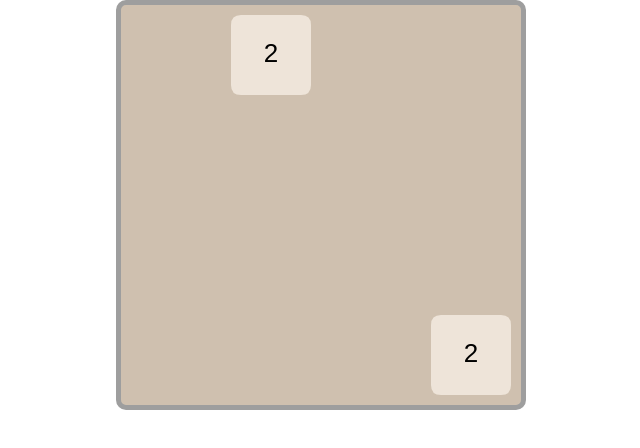
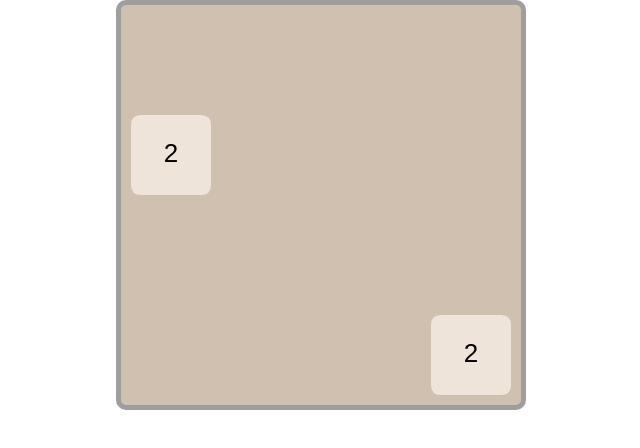
Before and after one commit to permiakovda/game2048, a plain HTML site: page index.html in a window 1280 px wide. Shown: the whole page, without its empty margins (344-984 px from the left). Drawn offline with Linux system fonts and the light colour scheme.

Commit message:
вычистка кода

```diff
--- a/config/config.css
+++ b/config/config.css
@@ -1,7 +1,7 @@
 /* настроичная информация для всей игры */
 
 :root {
-    --game-fieldWhidth: 400;            /* ширина игрового поля в px */
+    --game-fieldWidth: 400;            /* ширина игрового поля в px */
     --game-fieldHeight: 400;            /* высота игрового поля в px */
     --game-rows: 4;                     /* количество строк на игровом поле */
     --game-cols: 4;                     /* количество столбцов на игровом поле */
--- a/scripts/GameObjects.js
+++ b/scripts/GameObjects.js
@@ -34,12 +34,12 @@ export class GameField extends GameObject {
   }
 
   // Установка значения в конкретную ячейку
-  setCell(tile) {
-    if (!this.isValidCoords(tile.coordinateY, tile.coordinateX)) {
-      console.error(`Ошибка: координаты [${tile.coordinateY}, ${tile.coordinateX}] выходят за пределы поля.`);
+  setCell(row, col, number) {
+    if (!this.isValidCoords(row, col)) {
+      console.error(`Ошибка: координаты [${row}, ${col}] выходят за пределы поля.`);
       return false;
     }
-    this.matrix[tile.coordinateY][tile.coordinateX] = tile;
+    this.matrix[row][col] = number;
     return true;
   }
 
@@ -75,7 +75,7 @@ export class GameField extends GameObject {
 
     // Если пустых ячеек нет выбрасываем ошибку
     if (emptyTiles.length === 0) {
-      throw new Error('Добовлять новый элемент некуда, возможно - это конец игры.');
+      return null;
     }
 
     // 2. Выбираем случайную ячейку из списка
@@ -97,12 +97,13 @@ export class GameField extends GameObject {
 
 // класс игрового ядра
 export class GameCore extends GameObject {
-  constructor(rows, cols, tileSize, ctx, tileRenderFunction) {
-    super();
-    this.tileSize = tileSize;                           // размер плитки
+  constructor(rows, cols, canvas, tileRenderFunction, fieldClearFunction) {
+    super();                         // размер плитки
     this.field = new GameField(rows, cols);             // создание игрового поля
-    this.ctx = ctx;                                     // ссылка на канвас
-    this.tileRenderFunction = tileRenderFunction;       // Сохраняем функцию рисования
+    this.canvas = canvas;                               // ссылка на канвас
+    this.ctx = this.canvas.getContext('2d');            // ссылка на контекст для рисования
+    this.tileRenderFunction = tileRenderFunction;       // функция рисования
+    this.fieldClearFunction = fieldClearFunction;       // функция чистки канваса
     this.score = 0;                                     // очкиы
     this.isWaitingInput = true;                         // Флаг состояния (готов к ходу игрока или крутит анимацию / обрабатывает)
 
@@ -124,65 +125,64 @@ export class GameCore extends GameObject {
     this._render(); // Отрисовываем начальное состояние
   }
 
-  _onKeyPress(e) {
-    // 1. Проверка: свободна ли игра и нажата ли стрелка
-    if (!this.isWaitingInput || !['ArrowUp', 'ArrowDown', 'ArrowLeft', 'ArrowRight'].includes(e.key)) {
-      return;
-    }
+  // _onKeyPress(e) {
+  //   // 1. Проверка: свободна ли игра и нажата ли стрелка
+  //   if (!this.isWaitingInput || !['ArrowUp', 'ArrowDown', 'ArrowLeft', 'ArrowRight'].includes(e.key)) {
+  //     return;
+  //   }
 
-    e.preventDefault(); // Блокируем прокрутку страницы
+  //   e.preventDefault(); // Блокируем прокрутку страницы
 
-    // 2. Блокируем ввод на время хода
-    this.isWaitingInput = false;
+  //   // 2. Блокируем ввод на время хода
+  //   this.isWaitingInput = false;
 
-    // 3. Сохраняем состояние ДО хода для проверки изменений
-    const previousState = this.field.getMatrixCopy();
+  //   // 3. Сохраняем состояние ДО хода для проверки изменений
+  //   const previousState = this.field.getMatrixCopy();
 
-    // 4. Выполняем логику сдвига в классе GameField
-    const moveResult = this.field.move(e.key);
+  //   // 4. Выполняем логику сдвига в классе GameField
+  //   const moveResult = this.field.move(e.key);
 
-    if (moveResult.moved) {
-      // 5. Если поле изменилось: обновляем счет
-      this.score += moveResult.scoreGained;
+  //   if (moveResult.moved) {
+  //     // 5. Если поле изменилось: обновляем счет
+  //     this.score += moveResult.scoreGained;
 
-      // 6. Добавляем новый тайл (это делает поле, но триггерит Game)
-      this.field.spawnRandomTile();
+  //     // 6. Добавляем новый тайл (это делает поле, но триггерит Game)
+  //     this.field.spawnRandomTile();
 
-      // 7. Проверка условий завершения
-      if (this._checkGameOver()) {
-        console.log('Игра окончена!');
-        return;
-      }
-    }
+  //     // 7. Проверка условий завершения
+  //     if (this._checkGameOver()) {
+  //       console.log('Игра окончена!');
+  //       return;
+  //     }
+  //   }
 
-    // 8. Разрешаем новый ход.
-    // В реальной игре здесь должна быть задержка на анимацию (setTimeout)
-    this.isWaitingInput = true;
+  //   // 8. Разрешаем новый ход.
+  //   // В реальной игре здесь должна быть задержка на анимацию (setTimeout)
+  //   this.isWaitingInput = true;
 
-    // 9. Перерисовка UI
-    this._render();
-  }
+  //   // 9. Перерисовка UI
+  //   this._render();
+  // }
 
-  _checkGameOver() {
-    // Проверка на 2048 (победа) или отсутствие возможных ходов
-    return this.field.hasTile(2048) || !this.field.hasAvailableMoves();
-  }
+  // _checkGameOver() {
+  //   // Проверка на 2048 (победа) или отсутствие возможных ходов
+  //   return this.field.hasTile(2048) || !this.field.hasAvailableMoves();
+  // }
 
   _render() {
+    this.fieldClearFunction(this.canvas);
+
     console.log(this.field.matrix)
 
-    // черновой вариант отрисовки нового состояния игры
     for (let i = 0; i < this.field.matrix.length; i++) {
       for (let j = 0; j < this.field.matrix[i].length; j++) {
         if (this.field.matrix[i][j] !== 0) {
 
           this.tileRenderFunction(
-            i * this.tileSize,
-            j * this.tileSize,
-            this.tileSize,
+            i,
+            j,
             this.ctx,
             this.field.matrix[i][j],
-
           );
         }
       }
--- a/scripts/main.js
+++ b/scripts/main.js
@@ -1,29 +1,24 @@
 // импорт настроичных данных из файла config.css
-const titleRadius = getComputedStyle(document.documentElement).getPropertyValue('--border-radius').replace("px", "");
-const twoTitleBG = getComputedStyle(document.documentElement).getPropertyValue('--colors-twoTitleBG');
-const fieldWhidth = getComputedStyle(document.documentElement).getPropertyValue('--game-fieldWhidth');
+const fieldWidth = getComputedStyle(document.documentElement).getPropertyValue('--game-fieldWidth');
 const fieldHeight = getComputedStyle(document.documentElement).getPropertyValue('--game-fieldHeight');
 const rows = Number(getComputedStyle(document.documentElement).getPropertyValue('--game-rows'));
 const cols = Number(getComputedStyle(document.documentElement).getPropertyValue('--game-cols'));
 
 // импорт модулей игры
-import { gameFildRender, gameTileRender } from "./visualRender.js";
-import { GameField, GameCore } from './GameObjects.js';
+import { gameFieldRender, gameTileRender, gameFieldClear } from "./visualRender.js";
+import { GameCore } from './GameObjects.js';
 
 document.addEventListener("DOMContentLoaded", (event) => {
   //отрисовка холста для игры
-  const context2d = gameFildRender({
-    width: fieldWhidth,
+  const context2d = gameFieldRender({
+    width: fieldWidth,
     height: fieldHeight,
     id: 'game-canvas',
     parent: document.querySelector('.main'),
   });
 
-  // подготовка размеров одной плитки
-  const tileSize = fieldWhidth / rows;
-
   // подготовка игрового поля
-  const gameCore = new GameCore(rows, cols, tileSize, context2d.ctx, gameTileRender);
+  const gameCore = new GameCore(rows, cols, context2d.canvas, gameTileRender, gameFieldClear);
 
 
 
--- a/scripts/visualRender.js
+++ b/scripts/visualRender.js
@@ -3,10 +3,12 @@
 // импорт настроек из файла config.css
 const borderRadius = parseFloat(getComputedStyle(document.documentElement).getPropertyValue('--border-radius')) || 0;
 const paddingTitle = parseFloat(getComputedStyle(document.documentElement).getPropertyValue('--padding-title')) || 0;
+const fieldWidth = parseFloat(getComputedStyle(document.documentElement).getPropertyValue('--game-fieldWidth')) || 400;
+const fieldHeight = parseFloat(getComputedStyle(document.documentElement).getPropertyValue('--game-fieldHeight')) || 400;
+const fieldCols = parseInt(getComputedStyle(document.documentElement).getPropertyValue('--game-cols')) || 4;
 
+// загрузка доступных цветов
 let TILE_COLORS = null;
-
-// подгрузка активных css правли
 function loadTileColors() {
     const cs = getComputedStyle(document.documentElement);
     const get = (name) => cs.getPropertyValue(name).trim();
@@ -46,20 +48,25 @@ function drawRoundedRect(ctx, x, y, side, r) {
     ctx.closePath();
 }
 
+// расчет размеров игровой плитки
+function getTileSize(whidth = fieldWidth, cols = fieldCols){
+    return whidth / cols;
+}
+
 /**
  * Создает HTML-элемент <canvas> и добавляет его в DOM.
  *
  * @param {Object} options - Настройки холста.
- * @param {number} [options.width=800] - Ширина холста в пикселях.
- * @param {number} [options.height=600] - Высота холста в пикселях.
+ * @param {number} options.width - Ширина холста в пикселях.
+ * @param {number} options.height - Высота холста в пикселях.
  * @param {string} [options.id='game-canvas'] - ID элемента (нужен для стилей CSS).
  * @param {HTMLElement|string} [options.parent=document.body] - Родительский узел или его селектор.
  * @returns {{ canvas: HTMLCanvasElement, ctx: CanvasRenderingContext2D }} Объект с холстом и 2D-контекстом.
  */
-function gameFildRender(options = {}) {
+function gameFieldRender(options = {}) {
     const settings = {
-        width: 800,
-        height: 600,
+        width: fieldWidth,
+        height: fieldHeight,
         id: 'game-canvas',
         parent: document.body,
         ...options
@@ -93,17 +100,19 @@ function gameFildRender(options = {}) {
  * Отрисовывает игровую плитку со скругленными углами на Canvas с поддержкой внутреннего отступа (padding).
  * Функция сначала рисует внешнюю рамку/тень, а затем накладывает поверх неё основную плитку.
  *
- * @param {number} coordinateX - Координата X левого верхнего угла внешней границы плитки.
- * @param {number} coordinateY - Координата Y левого верхнего угла внешней границы плитки.
- * @param {number} size - Общая ширина и высота внешней квадратной плитки в пикселях.
+ * @param {number} row - Координата X в игровой матрице.
+ * @param {number} col - Координата Y в игровой матрице.
  * @param {CanvasRenderingContext2D} ctx - 2D контекст рендеринга элемента canvas.
  * @param {string|number|null|undefined} number - Значение (число или строка), которое будет выведено по центру плитки. Если null или undefined — текст не выводится.
- * @param {string} bgColor - CSS-цвет заливки основной части плитки (например, '#eee', 'rgb(240,240,240)' или 'lightblue').
  * @param {number} radius - Радиус скругления углов в пикселях. Автоматически ограничивается половиной стороны во избежание артефактов.
- * @param {number} [padding=0] - Внутренний отступ между внешней границей и основным фоном в пикселях.
+ * @param {number} padding - Внутренний отступ между внешней границей и основным фоном в пикселях.
  *                               Не может быть меньше 0 и больше половины размера плитки. По умолчанию равен 0 (отступ отсутствует).
  */
-function gameTileRender(coordinateX, coordinateY, size, ctx, number = 2, radius = borderRadius, padding = paddingTitle) {
+function gameTileRender(row, col, ctx, number = 2, radius = borderRadius, padding = paddingTitle) {
+    const size = getTileSize();
+    const coordinateX = col * size;
+    const coordinateY = row * size;
+
     // Ограничиваем отступ: он не может быть меньше 0 и больше половины размера минус 1px (для минимального внутреннего квадрата)
     const actualPadding = Math.max(0, Math.min(padding, (size - 1) / 2));
 
@@ -139,8 +148,11 @@ function gameTileRender(coordinateX, coordinateY, size, ctx, number = 2, radius
     }
 }
 
+function gameFieldClear(canvas){
+    canvas.getContext('2d').clearRect(0, 0, canvas.width, canvas.height);
+}
 
 
 
 
-export { gameFildRender, gameTileRender };
+export { gameFieldRender, gameTileRender, gameFieldClear };
```
